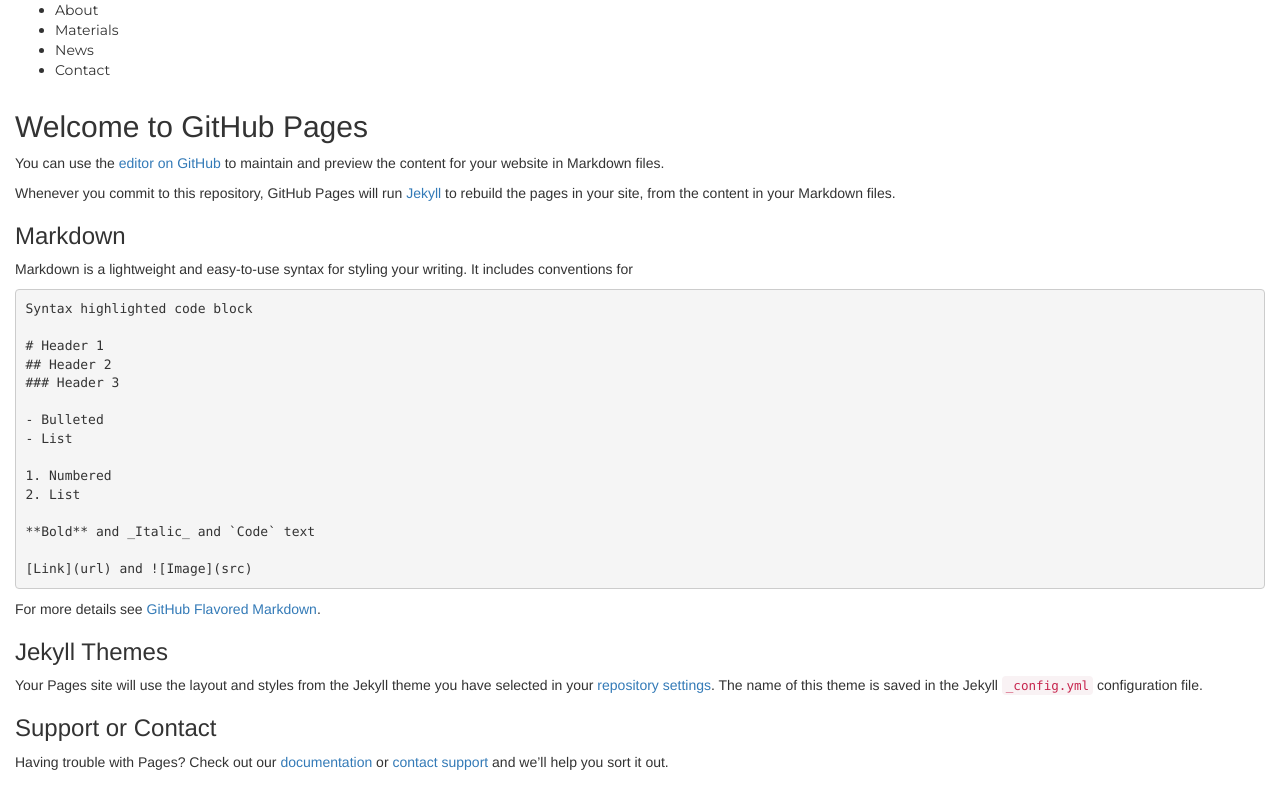
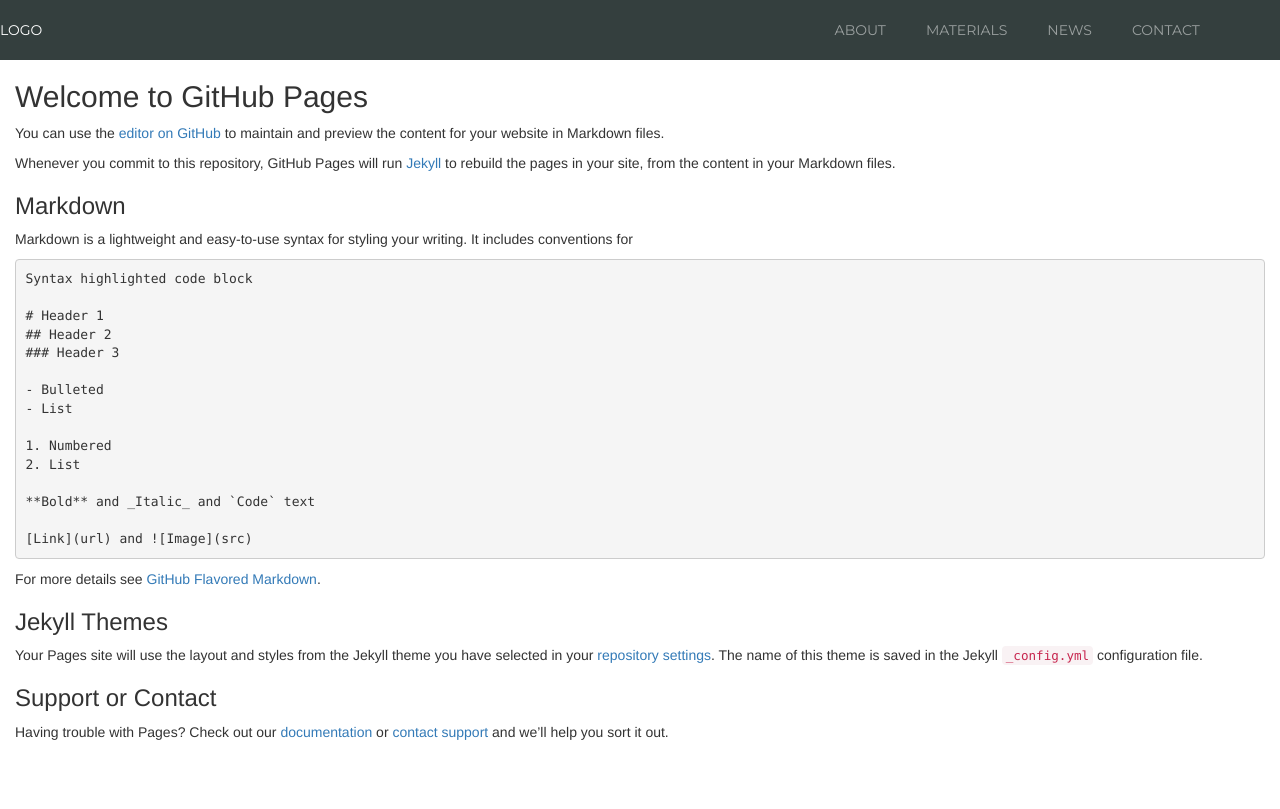
Before and after one commit to terry-dai/devopsgirls-site, a Jekyll site: the page built from index.md, in a window 1280 px wide. Shown: the top 809 px of the page. Built offline with Jekyll 4.4.1, drawn with Linux system fonts in a browser that asks for light colours; nearby versions of some CDN libraries; our own code applies the rules of GitHub Pages for plain Markdown files.

Commit message:
Add basic header styling

```diff
--- a/_includes/header.html
+++ b/_includes/header.html
@@ -1,8 +1,11 @@
 <header class="header">
-    <ul>
-        <li>About</li>
-        <li>Materials</li>
-        <li>News</li>
-        <li>Contact</li>
-    </ul>
+    <div class="header__logo">LOGO</div>
+    <div class="header__nav">
+        <div class="header__links">
+            <a class="links__item" href="#"/>About</a>
+            <a class="links__item" href="#"/>Materials</a>
+            <a class="links__item" href="#"/>News</a>
+            <a class="links__item" href="#"/>Contact</a>
+        </div>
+    </div>
 </header>
--- a/_layouts/default.html
+++ b/_layouts/default.html
@@ -2,8 +2,8 @@
 <html lang="en">
   {% include head.html %}
   <body>
+      {% include header.html %}
     <div class="container-fluid">
-      {% include header.html %}
       <div class="row">
         <div class="container-fluid">
           <main>
--- a/_sass/_header.scss
+++ b/_sass/_header.scss
@@ -1,5 +1,42 @@
+@import "./_colours.scss";
 @import url('https://fonts.googleapis.com/css?family=Montserrat');
 
 .header {
     font-family: 'Montserrat', sans-serif;
+    text-transform: uppercase;
+    background-color: $charcoal;
+    color: #fff;
+
+    &__logo {
+        display: inline-block;
+        width: 50%;
+    }
+
+    &__nav {
+        display: inline-block;
+        width: 45%;
+    }
+
+    &__links {
+        list-style: none;
+        display: flex;
+        justify-content: flex-end;
+    }
 }
+
+.links {
+    &__item {
+        transition: all 0.3s linear 0s;
+        text-decoration: none;
+        margin: 20px;
+        color: $transparent-white;
+
+        &:hover {
+            color: #fff;
+        }
+
+        &:visited {
+            color: $transparent-white;
+        }
+    }
+}
```
